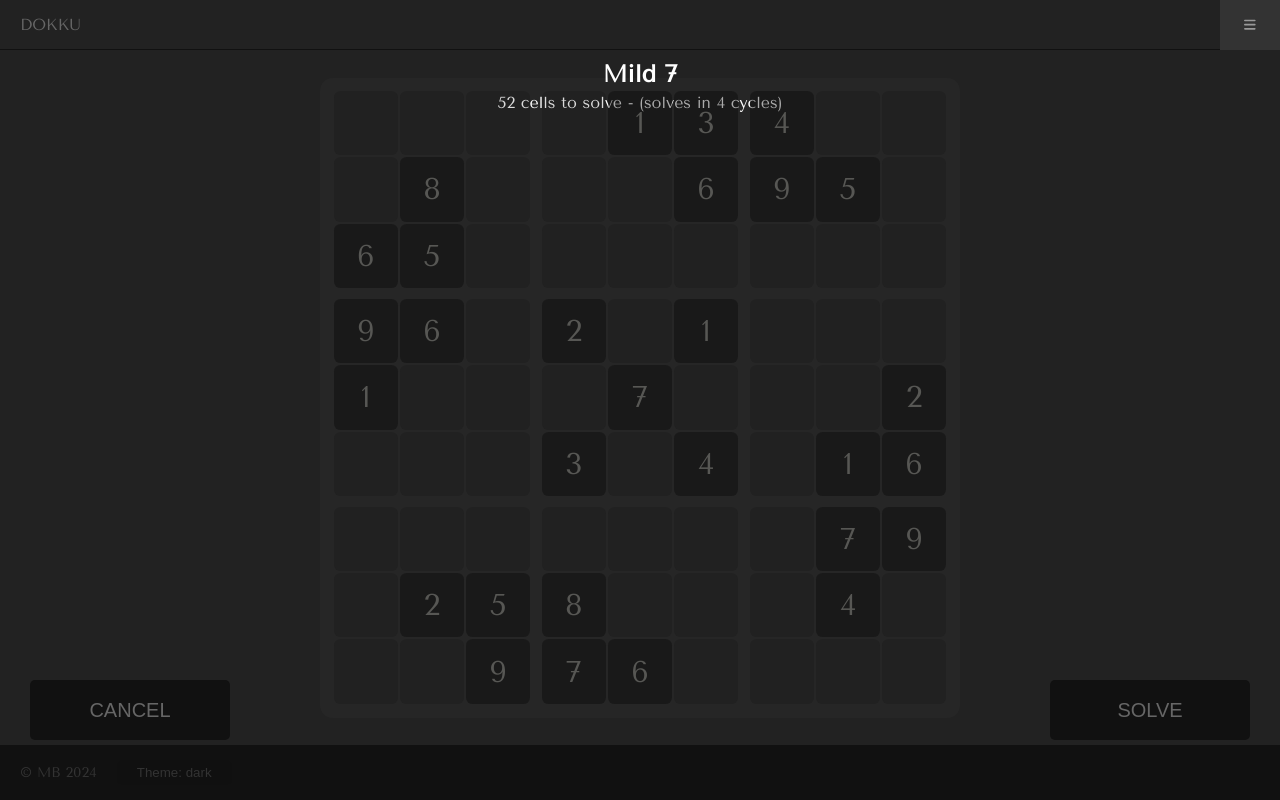
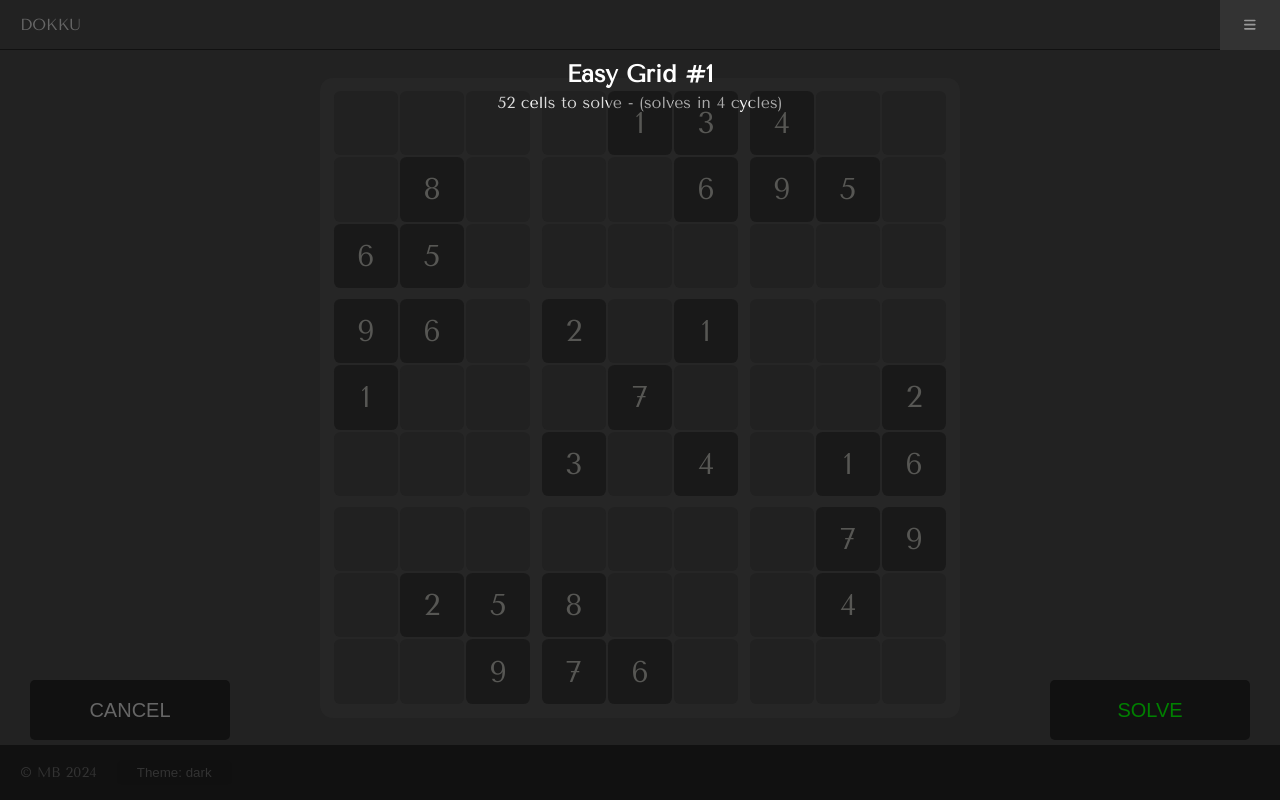
Before and after one commit to moggsterb/dokku, a Next.js app: page /selector/preview/1 in a window 1280 px wide. Built offline with nearby package versions, Linux system fonts and the light colour scheme; a web font is replaced by a local one.

Commit message:
more styling

```diff
--- a/src/app/selector/preview/[id]/page.tsx
+++ b/src/app/selector/preview/[id]/page.tsx
@@ -17,7 +17,7 @@ export default function Preview({
   const header = (
     <Control
       banner={{
-        title: example?.title || '',
+        title: `${level?.title} Grid #${example?.id}`,
         description: `${example?.unsolvedAtStart} cells to solve - (${
           example?.completes ? 'solves in' : 'stalls at'
         } ${example?.cycles} cycles)`,
@@ -28,7 +28,9 @@ export default function Preview({
   const footer = (
     <Control
       beforeActions={[{ title: 'cancel', url: level?.url || '/' }]}
-      afterActions={[{ title: 'solve', url: `/play?puzzle=${id}` }]}
+      afterActions={[
+        { title: 'solve', url: `/play?puzzle=${id}`, style: 'solve' },
+      ]}
     />
   );
 
--- a/src/components/Control.module.scss
+++ b/src/components/Control.module.scss
@@ -56,6 +56,10 @@
       color: yellow;
       cursor: pointer;
     }
+
+    &.solve {
+      color: green;
+    }
   }
 
   h1 {
--- a/src/components/Control.tsx
+++ b/src/components/Control.tsx
@@ -4,7 +4,12 @@ import { ReactNode } from 'react';
 import styles from './Control.module.scss';
 import { useRouter } from 'next/navigation';
 
-type ControlAction = { title: string; url?: string; handler?: () => void };
+type ControlAction = {
+  title: string;
+  url?: string;
+  handler?: () => void;
+  style?: string;
+};
 
 interface Props {
   banner?: { title: string; description: string };
@@ -20,7 +25,7 @@ const Control = ({ banner, beforeActions = [], afterActions = [] }: Props) => {
   };
 
   const renderButtons = (actions: ControlAction[]) => {
-    return actions.map(({ url, title, handler }, index) => {
+    return actions.map(({ url, title, handler, style }, index) => {
       return (
         <button
           key={index}
@@ -31,6 +36,7 @@ const Control = ({ banner, beforeActions = [], afterActions = [] }: Props) => {
               handler();
             }
           }}
+          className={`${style && styles[style]}`}
         >
           {title}
         </button>
--- a/src/components/Dokku.tsx
+++ b/src/components/Dokku.tsx
@@ -35,7 +35,8 @@ const Dokku = () => {
         key={p}
         className={pixelClass}
         style={{
-          animationDelay: `${Math.random() * 1.5 + r * 1}s`,
+          // animationDelay: `${Math.random() * 1.5 + r * 1}s`,
+          animationDelay: `${Math.random() * 20}s`,
         }}
       />
     );
```
